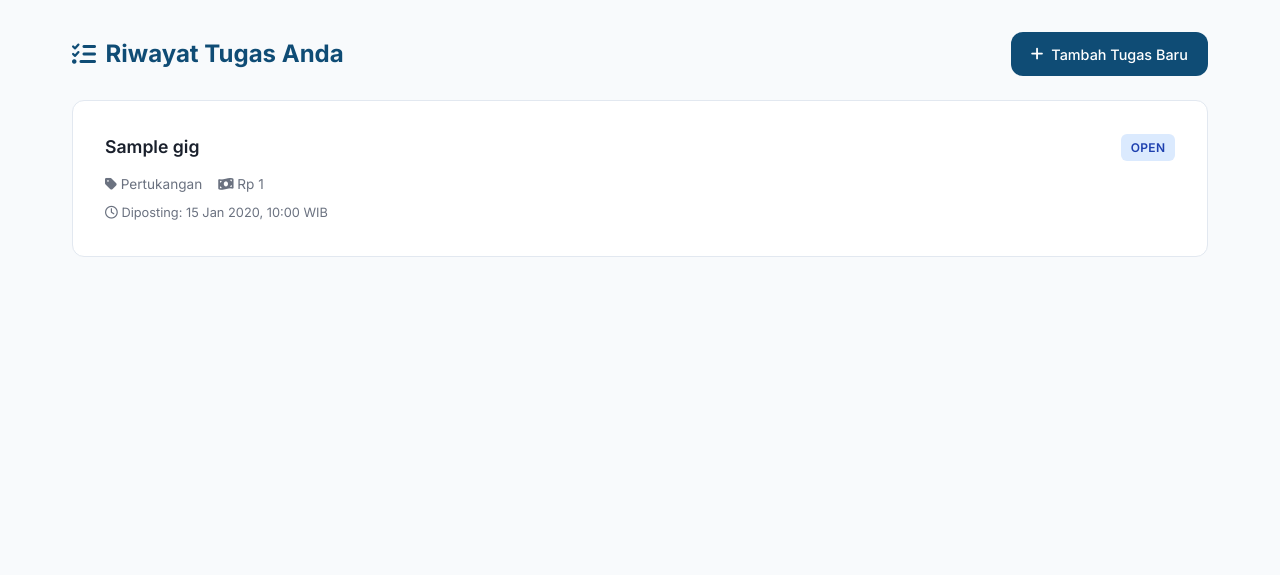
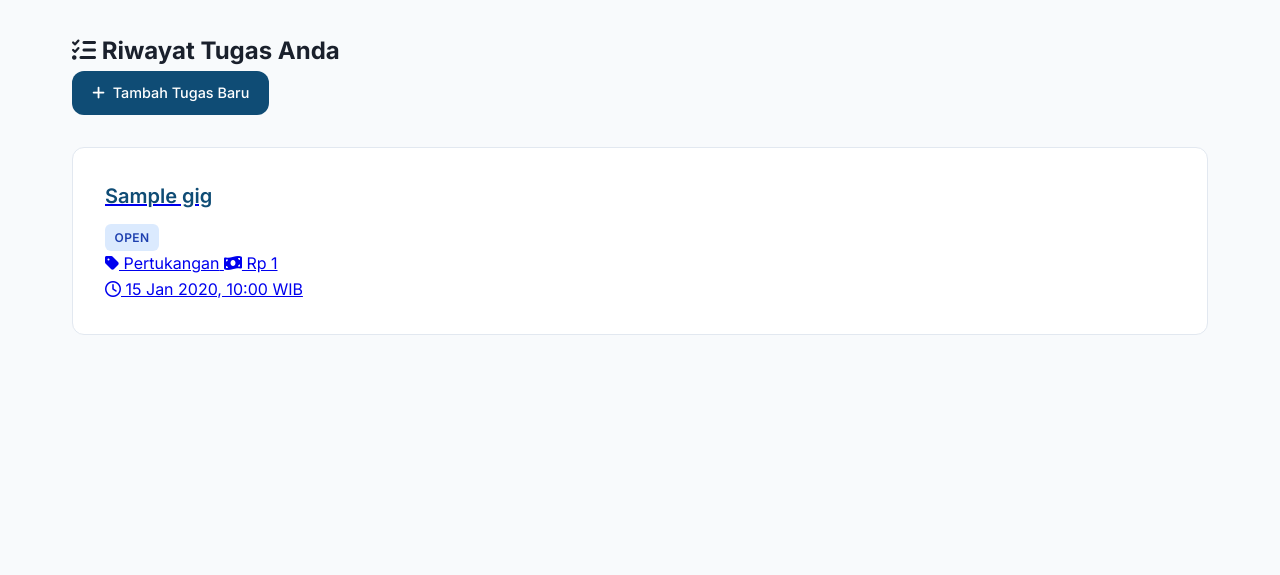
Before and after one commit to ilhamcuanki/BERES_APP_tugas_akhir_RGI34, a PHP site: page /client/dashboard.php in a window 1280 px wide. Shown: the part 77-652 px from the top of the page. Run offline with PHP 8.4, Linux system fonts and the light colour scheme; a user stored in the database is signed in; data comes from the database, SQL or seed files in the repository; tables that the repository leaves empty hold one stand-in row (values such as "Sample post").

Commit message:
feat(client): implementasi dashboard tugas dengan kartu klikabel penuh
- Bungkus setiap kartu tugas dalam tag <a> menggunakan BASE_URL untuk routing aman
- Query JOIN gigs & categories terfilter WHERE id_client = ?
- Tampilkan header flex, grid responsif, status badge, & metadata tugas
- Guard role client & session valid di awal eksekusi

```diff
--- a/client/dashboard.php
+++ b/client/dashboard.php
@@ -7,11 +7,9 @@ require_once ROOT_PATH . 'utils/flash.php';
 require_once __DIR__ . '/../includes/header.php';
 
 if (!isset($_SESSION['role']) || $_SESSION['role'] !== 'client') {
-    header('Location: ' . BASE_URL . 'auth/login.php');
-    exit;
+    header('Location: ' . BASE_URL . 'auth/login.php'); exit;
 }
 
-// Ambil tugas milik client yang sedang login
 $stmt = $pdo->prepare("
     SELECT g.id_gig, g.judul, g.budget, g.status, g.created_at, c.nama_kategori
     FROM gigs g
@@ -23,35 +21,29 @@ $stmt->execute([$_SESSION['user_id']]);
 $gigs = $stmt->fetchAll();
 ?>
 <div class="container">
-  <div style="display: flex; justify-content: space-between; align-items: center; margin-bottom: 1.5rem; flex-wrap: wrap; gap: 1rem;">
-    <h2 style="color: var(--primary); display: flex; align-items: center; gap: 0.6rem;">
-      <i class="fa-solid fa-list-check"></i> Riwayat Tugas Anda
-    </h2>
-    <a href="<?= BASE_URL ?>client/post_gig.php" class="btn btn-primary">
-      <i class="fa-solid fa-plus"></i> Tambah Tugas Baru
-    </a>
+  <div class="dashboard-header">
+    <h2><i class="fa-solid fa-list-check"></i> Riwayat Tugas Anda</h2>
+    <a href="<?= BASE_URL ?>client/post_gig.php" class="btn btn-primary"><i class="fa-solid fa-plus"></i> Tambah Tugas Baru</a>
   </div>
 
   <?php if (empty($gigs)): ?>
-    <div class="alert alert-info" style="margin-top: 1rem;">
-      <i class="fa-solid fa-circle-info"></i> Belum ada tugas yang diposting. Mulai dengan membuat tugas pertama Anda.
-    </div>
+    <div class="alert alert-info"><i class="fa-solid fa-circle-info"></i> Belum ada tugas yang diposting. Mulai dengan membuat tugas pertama Anda.</div>
   <?php else: ?>
-    <div class="grid" style="margin-top: 1rem;">
+    <div class="grid">
       <?php foreach ($gigs as $gig): ?>
-        <div class="card">
-          <div style="display:flex; justify-content:space-between; align-items:center; margin-bottom:0.75rem;">
-            <h3 style="font-size:1.1rem; margin:0; color: var(--text-main);"><?= htmlspecialchars($gig['judul']) ?></h3>
-            <span class="status-badge status-<?= $gig['status'] ?>"><?= htmlspecialchars($gig['status']) ?></span>
+        <a href="<?= BASE_URL ?>client/detail_gig.php?id=<?= $gig['id_gig'] ?>" class="card gig-link-card">
+          <div class="card-header">
+            <h3 class="card-title"><?= htmlspecialchars($gig['judul']) ?></h3>
+            <span class="status-badge status-<?= $gig['status'] ?>"><?= strtoupper($gig['status']) ?></span>
           </div>
-          <div class="text-muted" style="font-size:0.85rem; margin-bottom:0.5rem; display: flex; gap: 1rem; flex-wrap: wrap;">
+          <div class="card-meta">
             <span><i class="fa-solid fa-tag"></i> <?= htmlspecialchars($gig['nama_kategori']) ?></span>
             <span><i class="fa-solid fa-money-bill-wave"></i> Rp <?= number_format($gig['budget'], 0, ',', '.') ?></span>
           </div>
-          <div class="text-muted" style="font-size:0.8rem;">
-            <i class="fa-regular fa-clock"></i> Diposting: <?= date('d M Y, H:i', strtotime($gig['created_at'])) ?> WIB
+          <div class="card-footer">
+            <i class="fa-regular fa-clock"></i> <?= date('d M Y, H:i', strtotime($gig['created_at'])) ?> WIB
           </div>
-        </div>
+        </a>
       <?php endforeach; ?>
     </div>
   <?php endif; ?>
```
